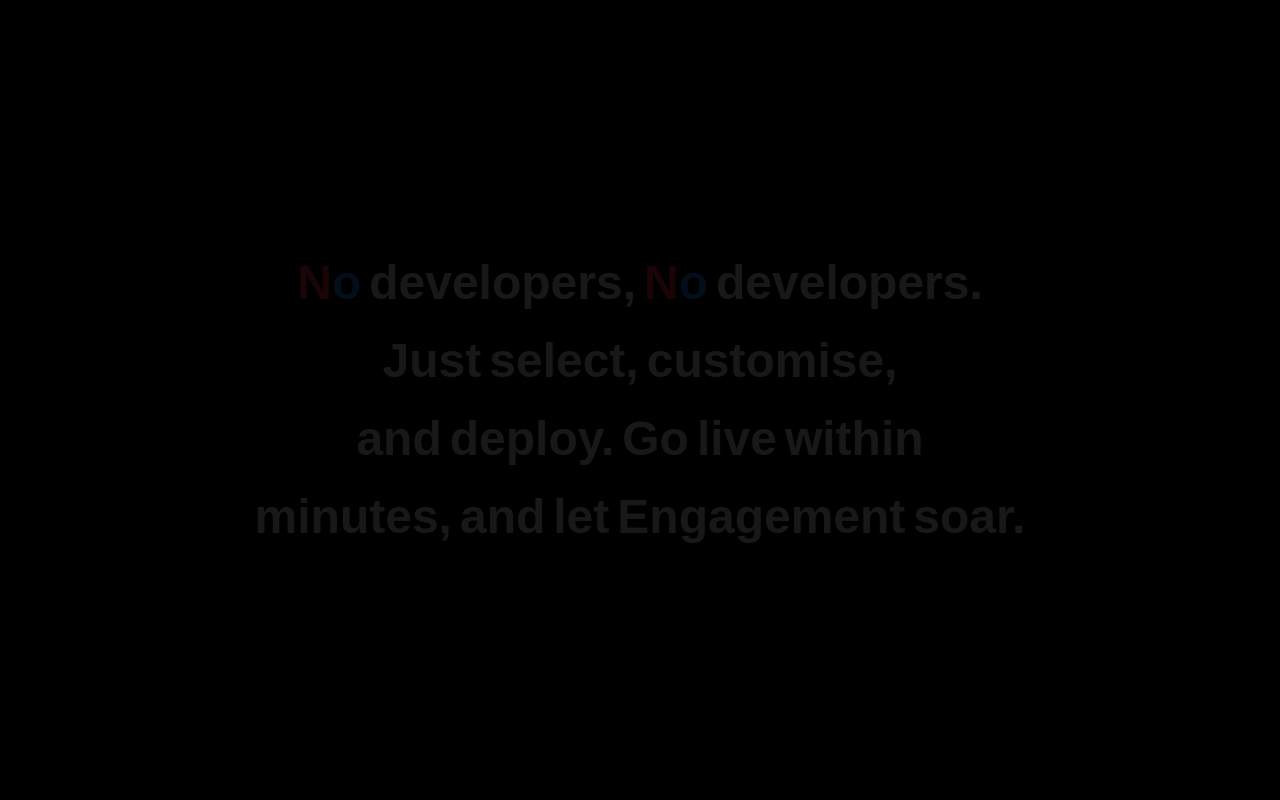
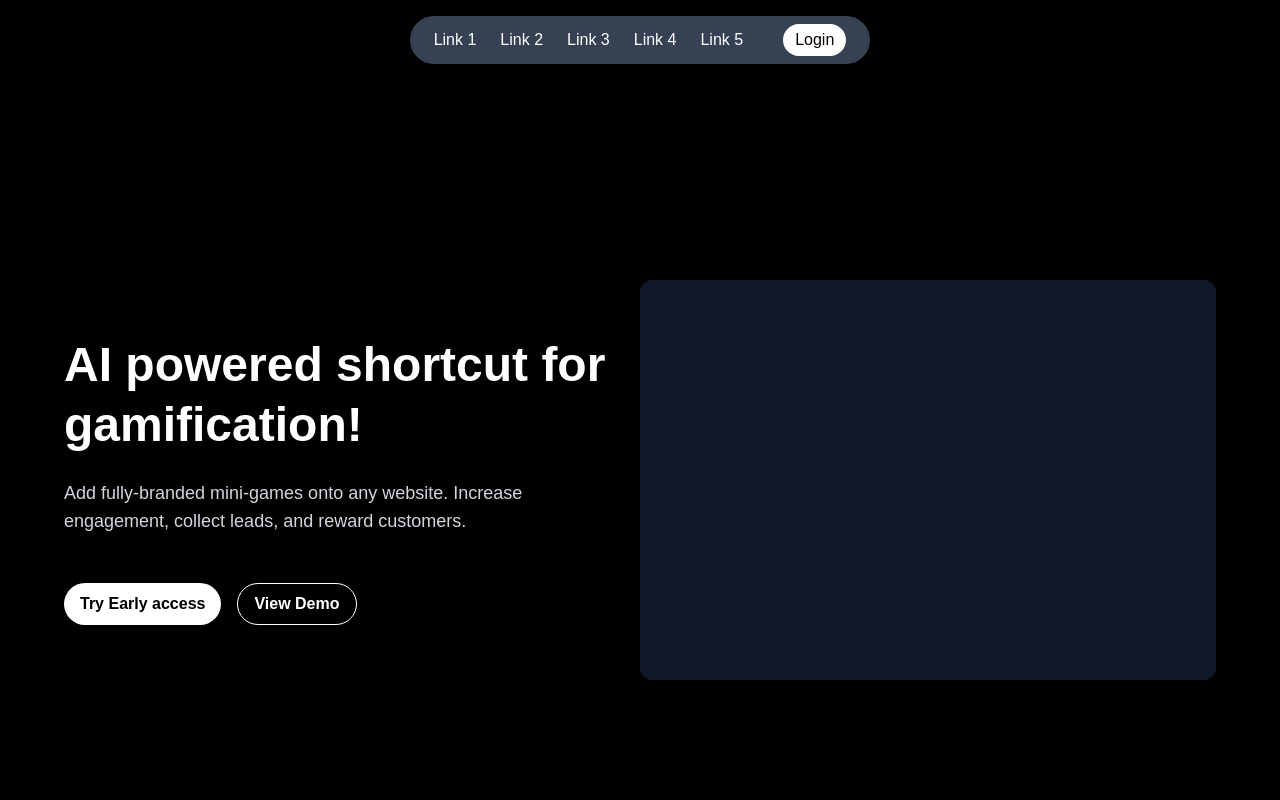
Before and after one commit to magan-gagan/Frontend-Assignment, a Next.js app: page / in a window 1280 px wide. Shown: the top 800 px of the page. Built offline with nearby package versions, Linux system fonts and the light colour scheme.

Commit message:
First page added

```diff
--- a/src/components/AnimatedSection.tsx
+++ b/src/components/AnimatedSection.tsx
@@ -87,6 +87,48 @@ export default function AnimatedSection() {
   ];
 
   return (
+    <>
+<nav className="flex justify-center items-center py-4 bg-black">
+  <div className="bg-gray-700 rounded-full px-6 py-2 flex items-center space-x-6">
+    <a href="#" className="text-white">Link 1</a>
+    <a href="#" className="text-white">Link 2</a>
+    <a href="#" className="text-white">Link 3</a>
+    <a href="#" className="text-white">Link 4</a>
+    <a href="#" className="text-white">Link 5</a>
+    <button className="ml-4 bg-white text-black px-3 py-1 rounded-full">
+      Login
+    </button>
+  </div>
+</nav>
+
+
+     <section className="relative min-h-screen bg-black text-white flex flex-col md:flex-row items-center justify-center px-6 md:px-16">
+        {/* Left content */}
+
+        <div className="flex-1 flex flex-col items-start justify-center space-y-6">
+          <h1 className="text-4xl md:text-5xl font-extrabold leading-tight">
+            AI powered shortcut for <br /> gamification!
+          </h1>
+          <p className="text-lg text-gray-300 max-w-lg">
+            Add fully-branded mini-games onto any website. Increase engagement,
+            collect leads, and reward customers.
+          </p>
+          <div className="flex space-x-4 mt-6">
+            <button className="px-4 py-2 rounded-full bg-white text-black font-semibold hover:bg-gray-200">
+              Try Early access
+            </button>
+            <button className="px-4 py-2 rounded-full border border-white text-white font-semibold hover:bg-white hover:text-black">
+              View Demo
+            </button>
+          </div>
+        </div>
+
+        {/* Right placeholder (replace with image/video later) */}
+        <div className="flex-1 h-[400px] bg-gray-900 rounded-xl mt-10 md:mt-0"></div>
+      </section>
+
+
+
     <section
       id="scroll-container"
       className="relative min-h-screen bg-black text-white flex flex-col items-center justify-center px-4 py-12 overflow-hidden"
@@ -171,5 +213,7 @@ export default function AnimatedSection() {
       </div>
 
     </section>
+    </>
   );
+
 }
```
